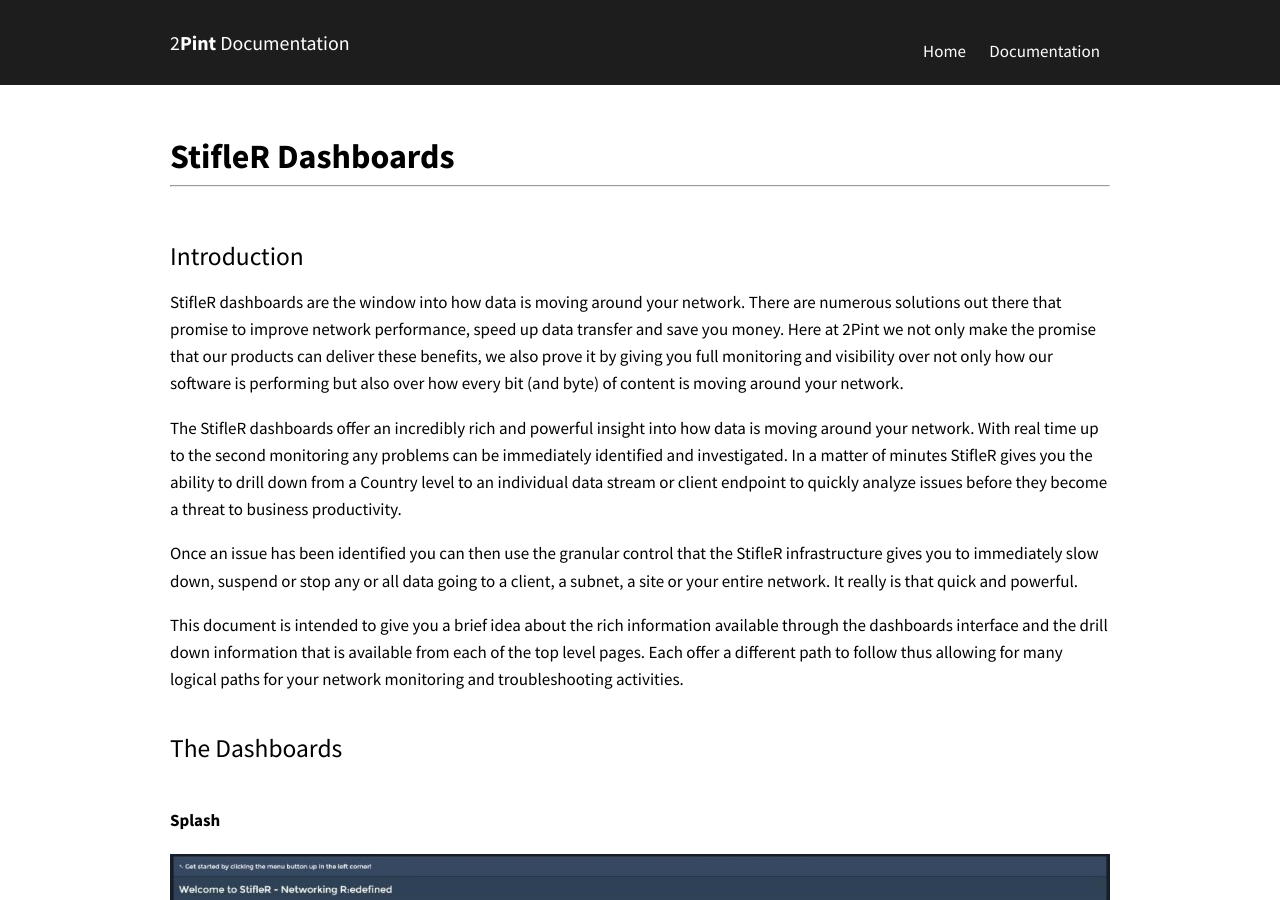
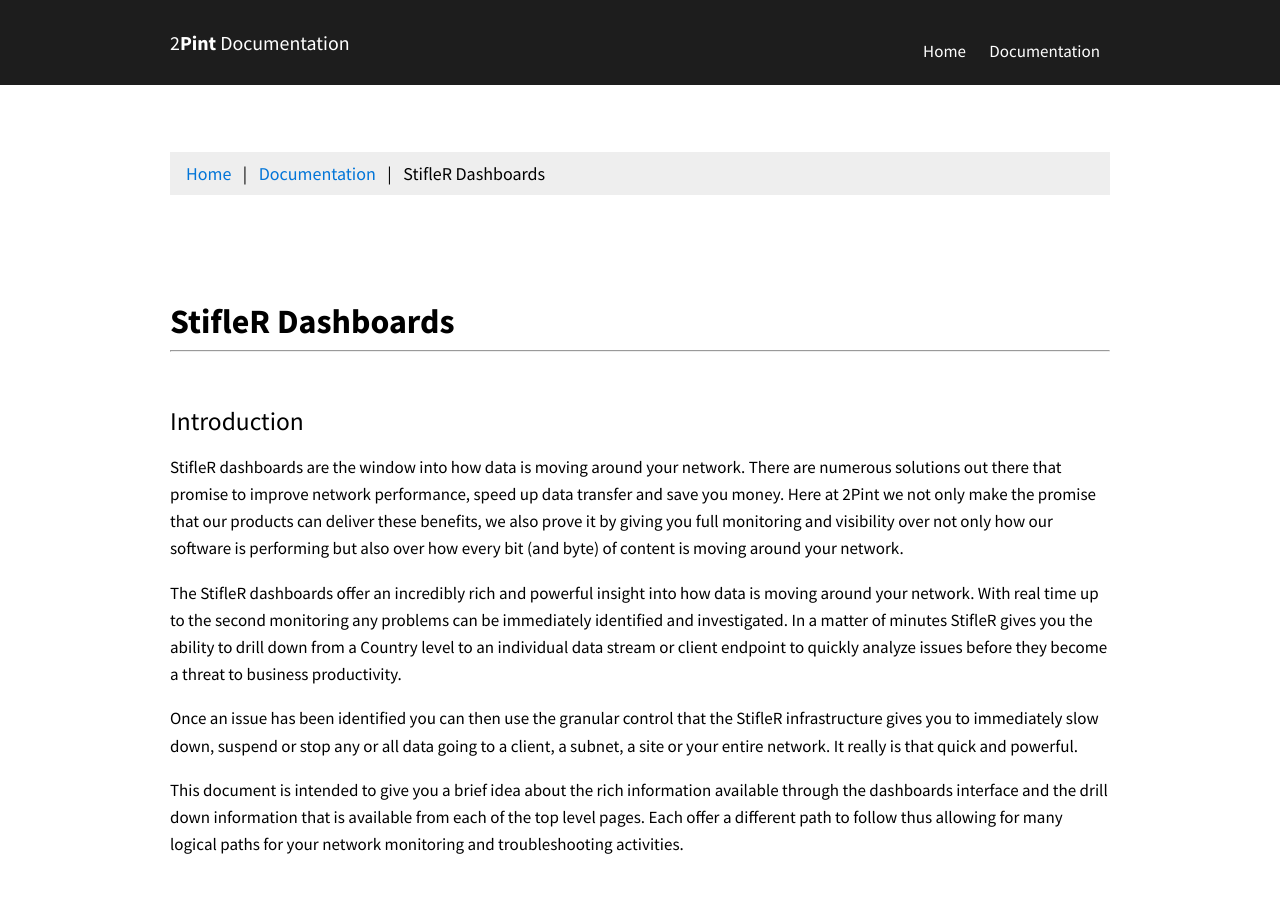
Before and after one commit to RoseSmithTest/2PintTest.github.io, a Jekyll site: the page built from docs/StifleRDashboards.html, in a window 1280 px wide and 900 px high. Built offline with Jekyll 4.4.1, drawn with Linux system fonts in a browser that asks for light colours.

Commit message:
Update StifleRDashboards.html

```diff
--- a/docs/StifleRDashboards.html
+++ b/docs/StifleRDashboards.html
@@ -6,6 +6,12 @@ navigation_weight: 1
 
 <div class="container">
 	<div class="columns spacing">
+		<ul class="breadcrumb">
+  <li><a href="/">Home</a></li>
+  <li><a href="/docs/docs.html">Documentation</a></li>
+  <li>StifleR Dashboards</li>
+</ul>
+<br><br><br><br>
 		<h1><strong>StifleR Dashboards</strong></h1><hr><br><br>
 
 		<h2>Introduction</h2>
```
